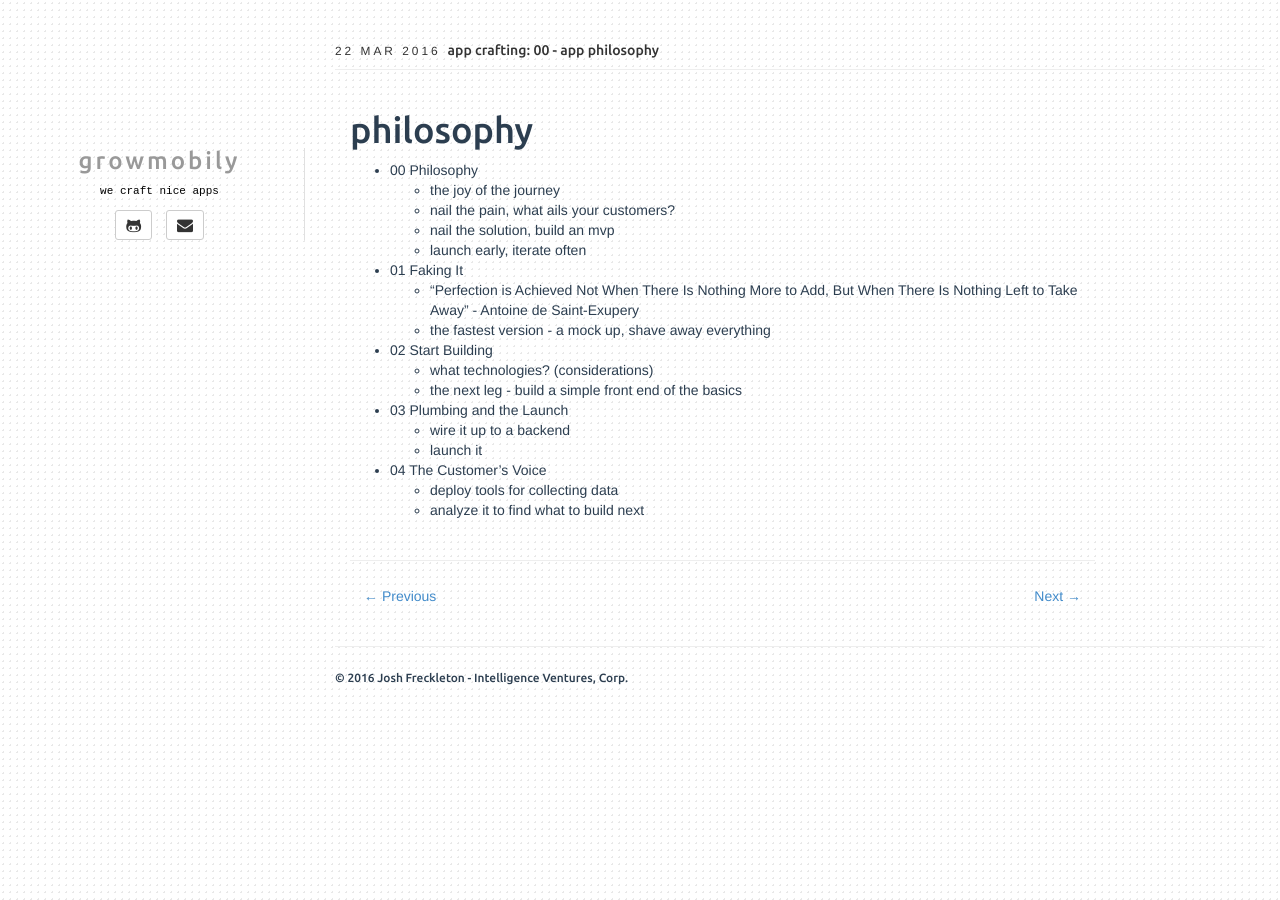
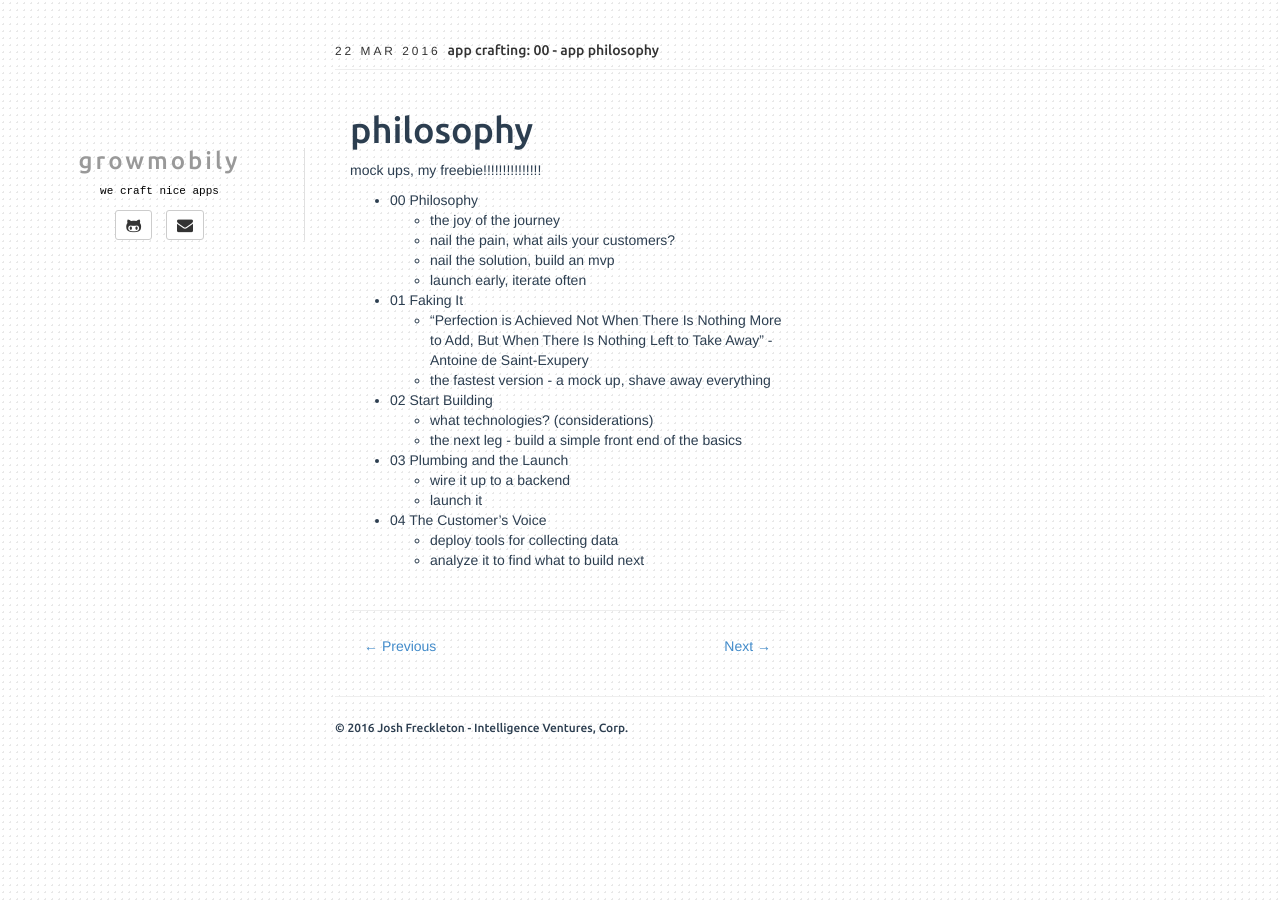
Before and after one commit to GrowMobily/growmobily.github.io, a Jekyll site: the page built from _posts/2016-03-22-app-crafting-00-app-philosophy.md, in a window 1280 px wide. Built offline with Jekyll 4.4.1, drawn with Linux system fonts in a browser that asks for light colours.

Commit message:
change post size, and small note to remember to mention mockups, and how im going to offer them to some ppl

```diff
--- a/_includes/post.html
+++ b/_includes/post.html
@@ -28,7 +28,7 @@
      </div> -->
 <div>
 
-  <div class="col-sm-10">
+  <div class="col-sm-6">
 	<!-- <span class="post-date">
 	     {% assign d = page.date | date: "%d" | plus:'0' %}
 	     {{ page.date | date: "%B" }}
--- a/_posts/2016-03-22-app-crafting-00-app-philosophy.md
+++ b/_posts/2016-03-22-app-crafting-00-app-philosophy.md
@@ -8,6 +8,7 @@ description:
 
 # philosophy
 
+mock ups, my freebie!!!!!!!!!!!!!!!
 
 * 00 Philosophy
   * the joy of the journey
```
